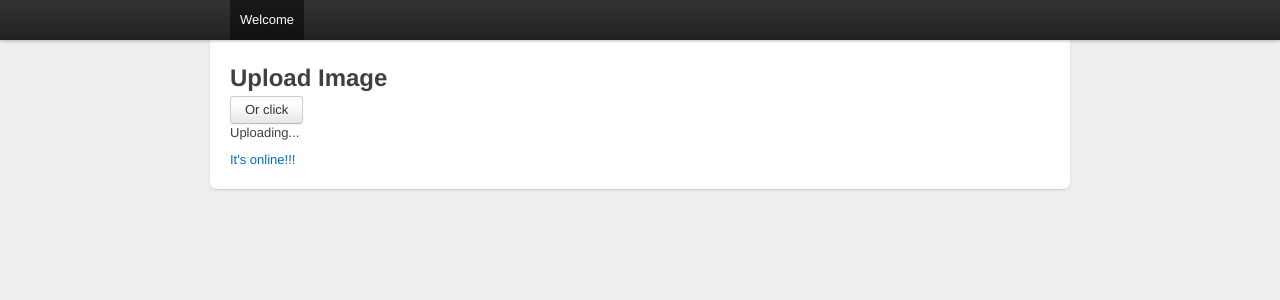
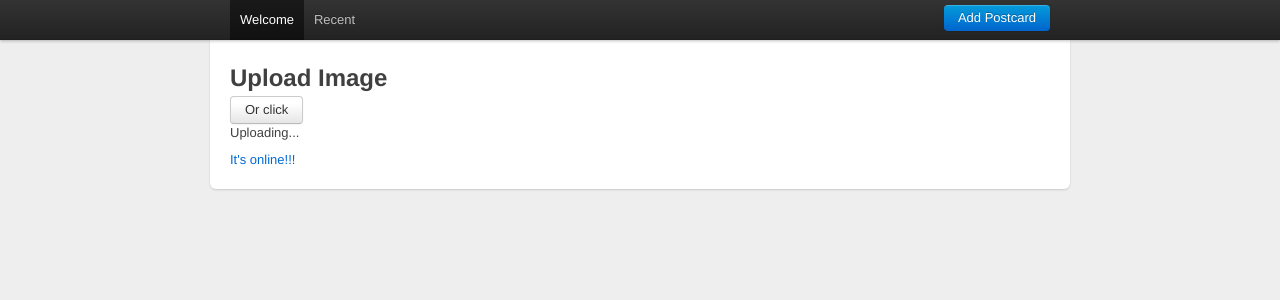
Before and after one commit to jgumbley/base_flask_project, a Flask app: page /upload_image in a window 1280 px wide. Shown: the top 300 px of the page. Run offline with Flask 2, Linux system fonts and the light colour scheme; some libraries are stand-ins or nearby versions.

Commit message:
changes to webapp to support adding postcards

```diff
--- a/app.py
+++ b/app.py
@@ -2,8 +2,9 @@ from flask import Flask, session
 from flask import render_template
 from flask.globals import request
 from flaskext.sqlalchemy import SQLAlchemy
+from logbook import debug
 from werkzeug.utils import redirect
-from orm import orm, ContentItem
+from orm import orm, ContentItem, Postcard, Image
 
 app = Flask(__name__)
 app.secret_key = 'A0Zr98j/3yX R~XHH!jmN]LWX/,?RT'
@@ -24,6 +25,7 @@ from authentication import authweb, requires_login
 app.register_blueprint(authweb)
 
 @app.route('/')
+@app.route('/welcome')
 def index():
     return render_template('index.html',
                            comments=ContentItem.get_all_not_banned(),
@@ -41,18 +43,28 @@ def ban(item):
 def upload_img():
     return render_template("upload.html")
 
-@app.route('/comment/add')
+@app.route('/postcard/add')
 @requires_login
-def comment_add_form():
+def postcard_add_form():
     return render_template('addcomment.html' )
 
-@app.route('/comment/add', methods=['POST'])
+@app.route('/postcard/add', methods=['POST'])
 @requires_login
-def comment_add():
-    print session.get("user")
-    comment = ContentItem( request.form["test_item"], session.get("user") )
-    comment.save()
-    return redirect('/')
+def postcard_add():
+    user=session.get("user") # i wonder if there is a neater way of doing this?
+    # log any parameters passed in and any other state
+    action="create_postcard"
+    debug("action={0} user={1}", action, user)
+    #
+    postcard = Postcard( user, Image("http://farm3.staticflickr.com/2176/2126269927_906499e1cf_z.jpg"))
+    postcard.save()
+    return redirect('/postcards')
+
+@app.route('/postcards')
+def list_postcards():
+    return render_template("list_postcards.html",
+                           postcards=Postcard.get_all(),
+                           user=session.get("user"))
 
 if __name__ == '__main__':
     app.run(debug=True)
--- a/orm.py
+++ b/orm.py
@@ -73,8 +73,7 @@ class ContentItem(PersistentBase):
         return orm.session.query(cls).filter(cls.id==id).first()
 
 class Postcard(ContentItem):
-    def __init__(self, text, user,image):
-        self.test_item = text
+    def __init__(self, user,image):
         self.owner = user
         self.visible = False
         self.front_image = image
--- a/orm_test.py
+++ b/orm_test.py
@@ -44,7 +44,7 @@ def test_save_postcard():
     user = get_user()
     image = Image("123")
     #u
-    to_save = Postcard("egg", user, image)
+    to_save = Postcard(user, image)
     to_save.save()
     #content_typo
     loaded_postcard = Postcard.get_all()[0]
--- a/templates/index.html
+++ b/templates/index.html
@@ -21,6 +21,7 @@
             </p>
 
             <hr/>
+            <!--
             <h4>Comments</h4>
              <ul>
                  <li>At present the purpose of this section is as a prototype to assist with the engineering effort.</li>
@@ -35,8 +36,7 @@
                 <small>written by @{{ comment.owner.screenname }}</small>
             </blockquote>
             {% endfor %}
-
-            <a href="/comment/add" class="btn primary pull-right">Add Comment</a>
+            -->
 
              <br/><hr/>
 
--- a/templates/layout.html
+++ b/templates/layout.html
@@ -39,18 +39,16 @@
       <div class="fill">
         <div class="container">
           <ul class="nav">
-            <li class="active"><a href="/welcome#">Welcome</a></li>
+            <li class="active"><a href="/welcome">Welcome</a></li>
+            <li><a href="/postcards">Recent</a></li>
             <!--<li><a href="/postcards">Postcards</a></li>-->
             <!--<li><a href="/offtopic">Off Topic</a></li>-->
             <!--<li><a href="/all">All</a></li>-->
           </ul>
-      <!--
-          <form action="" class="pull-right">
-            <input class="input-small" type="text" placeholder="Username">
-            <input class="input-small" type="password" placeholder="Password">
-            <button class="btn" type="submit">Sign in</button>
-          </form>
-      -->
+
+           <form class="pull-right">
+               <a href="/postcard/add" class="btn primary pull-right">Add Postcard</a>
+           </form>
         </div>
       </div>
     </div>
```
Also changed, not shown: templates/list_postcards.html (added, +34 -0 lines).
